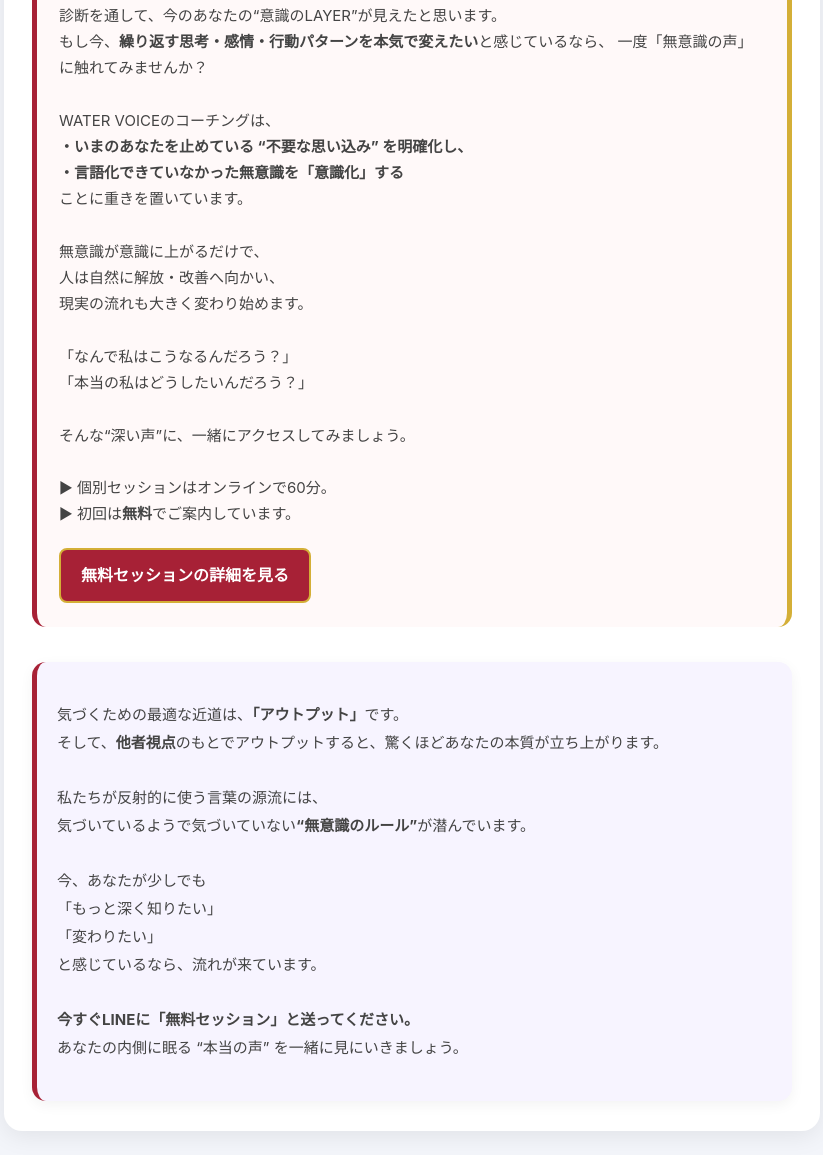
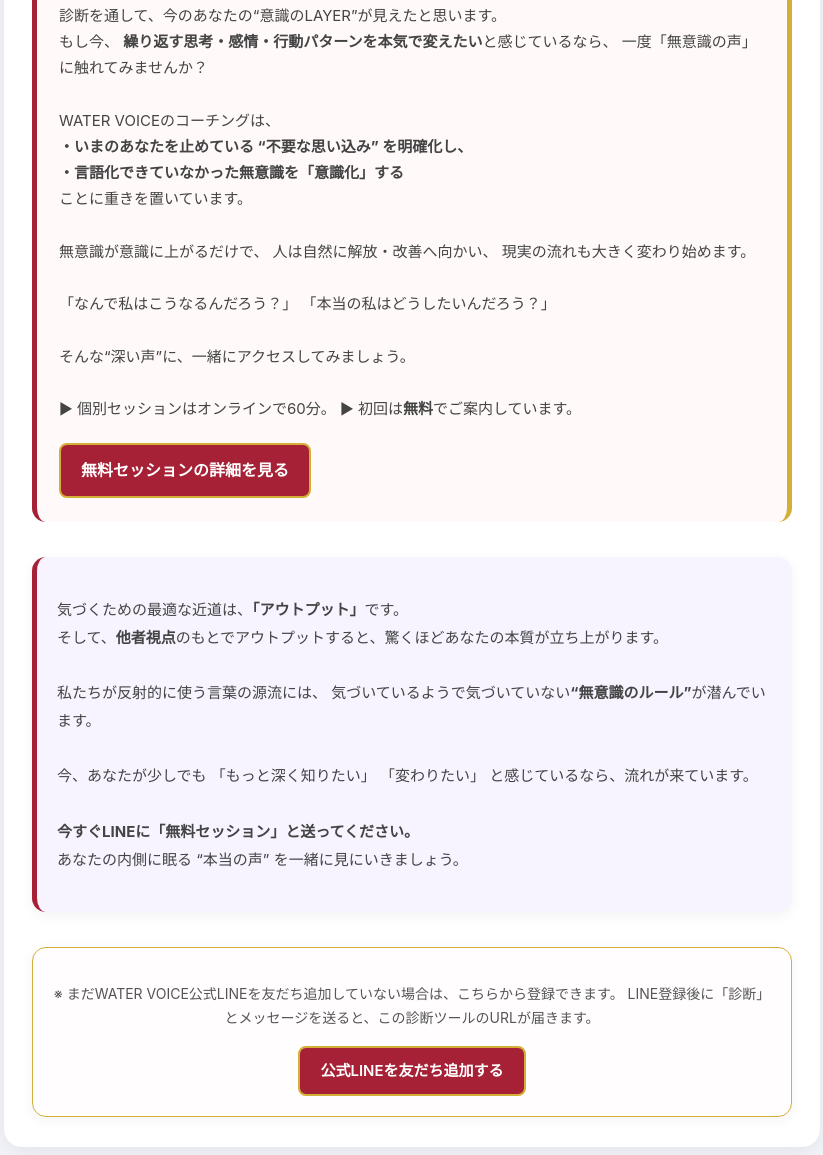
Before and after one commit to watervoice/checkup, a plain HTML site: page index.html in a window 1280 px wide. Shown: the part 4426-5581 px from the top of the page, without its empty margins (228-1051 px from the left). Drawn offline with Linux system fonts and the light colour scheme.

Commit message:
Update index.html

````diff
--- a/index.html
+++ b/index.html
@@ -4,6 +4,7 @@
   <meta charset="UTF-8" />
   <meta name="viewport" content="width=device-width, initial-scale=1.0" />
   <title>WATER VOICE | 意識進化LAYER診断</title>
+
   <style>
     body {
       font-family: -apple-system, BlinkMacSystemFont, "Helvetica Neue", Arial, sans-serif;
@@ -191,7 +192,7 @@
       background: #8d1e31;
     }
 
-    /* 最終締め */
+    /* 締め */
     .closing-box {
       margin-top: 35px;
       padding: 24px 20px;
@@ -207,10 +208,44 @@
       color: #444;
     }
 
+    /* 友達追加してない人用案内 */
+    .line-add-box {
+      margin-top: 35px;
+      padding: 20px 18px;
+      background: #fffdfd;
+      border-radius: 14px;
+      border: 1px solid #d4af37;
+      text-align: center;
+      box-shadow: 0 3px 14px rgba(0,0,0,0.05);
+    }
+
+    .line-add-text {
+      font-size: 14px;
+      line-height: 1.7;
+      color: #555;
+      margin-bottom: 16px;
+    }
+
+    .line-add-btn {
+      display: inline-block;
+      background: #a72136;
+      padding: 10px 20px;
+      color: #fff;
+      font-weight: 600;
+      border-radius: 8px;
+      text-decoration: none;
+      border: 2px solid #d4af37;
+      transition: 0.2s;
+      font-size: 15px;
+    }
+
+    .line-add-btn:hover {
+      background: #8d1e31;
+    }
   </style>
 </head>
+
 <body>
-
 <div class="container">
 
   <h1>WATER VOICE ｜ 意識進化LAYER診断</h1>
@@ -229,6 +264,7 @@
     <br><strong>1 = ほとんど当てはまらない ／ 5 = とても当てはまる</strong>
   </div>
 
+
   <form id="quizForm"></form>
 
   <button onclick="calculateResult()">診断する</button>
@@ -238,7 +274,8 @@
     <div id="result-text"></div>
   </div>
 
-  <!-- 監修セクション -->
+
+  <!-- 監修 -->
   <div class="supervisor-box">
     <h2 class="sup-title">監修 ｜ WATER VOICE　三石 真己</h2>
     <div class="sup-line"></div>
@@ -254,21 +291,20 @@
       自身も“本当の自分に還るプロセス”を通して人生が大きく変容した経験から、
       「魂の声で生きる人を増やす」使命のもと WATER VOICE を創設。<br><br>
 
-      個人セッション、企業研修、意識進化プロ
-
-```html
-gramを通して、
+      個人セッション、企業研修、意識進化プログラムを通して、
       クライアントが“自分の意識で現実を動かす”ステージへ進むサポートを行っている。
     </p>
   </div>
 
-  <!-- 無料セッション導線 -->
+
+  <!-- 無料セッション -->
   <div class="session-box">
     <h2 class="session-title">▶ 60分・無料コーチングセッションのご案内</h2>
 
     <p class="session-text">
       診断を通して、今のあなたの“意識のLAYER”が見えたと思います。<br>
-      もし今、<strong>繰り返す思考・感情・行動パターンを本気で変えたい</strong>と感じているなら、
+      もし今、
+      <strong>繰り返す思考・感情・行動パターンを本気で変えたい</strong>と感じているなら、
       一度「無意識の声」に触れてみませんか？
       <br><br>
 
@@ -278,39 +314,41 @@ gramを通して、
       ことに重きを置いています。
       <br><br>
 
-      無意識が意識に上がるだけで、<br>
-      人は自然に解放・改善へ向かい、<br>
+      無意識が意識に上がるだけで、
+      人は自然に解放・改善へ向かい、
       現実の流れも大きく変わり始めます。
       <br><br>
 
-      「なんで私はこうなるんだろう？」<br>
+      「なんで私はこうなるんだろう？」
       「本当の私はどうしたいんだろう？」<br><br>
 
       そんな“深い声”に、一緒にアクセスしてみましょう。
       <br><br>
-      ▶ 個別セッションはオンラインで60分。<br>
+      ▶ 個別セッションはオンラインで60分。
       ▶ 初回は<strong>無料</strong>でご案内しています。
     </p>
 
-    <a class="session-btn" href="https://lin.ee/xxxxx">
+    <a class="session-btn"
+       href="https://line.me/R/ti/p/%40275kxxvy?text=%E7%84%A1%E6%96%99%E3%82%BB%E3%83%83%E3%82%B7%E3%83%A7%E3%83%B3">
       無料セッションの詳細を見る
     </a>
   </div>
 
-  <!-- 締め／行動導線 -->
+
+  <!-- 締め -->
   <div class="closing-box">
     <p class="closing-text">
       気づくための最適な近道は、<strong>「アウトプット」</strong>です。<br>
       そして、<strong>他者視点</strong>のもとでアウトプットすると、驚くほどあなたの本質が立ち上がります。
       <br><br>
 
-      私たちが反射的に使う言葉の源流には、<br>
+      私たちが反射的に使う言葉の源流には、
       気づいているようで気づいていない<strong>“無意識のルール”</strong>が潜んでいます。
       <br><br>
 
-      今、あなたが少しでも<br>
-      「もっと深く知りたい」<br>
-      「変わりたい」<br>
+      今、あなたが少しでも
+      「もっと深く知りたい」
+      「変わりたい」
       と感じているなら、流れが来ています。
       <br><br>
 
@@ -319,7 +357,20 @@ gramを通して、
     </p>
   </div>
 
+  <!-- 友達追加 -->
+  <div class="line-add-box">
+    <p class="line-add-text">
+      ※ まだWATER VOICE公式LINEを友だち追加していない場合は、こちらから登録できます。
+      LINE登録後に「診断」とメッセージを送ると、この診断ツールのURLが届きます。
+    </p>
+
+    <a class="line-add-btn" href="https://lin.ee/Lq9f9ja">
+      公式LINEを友だち追加する
+    </a>
+  </div>
+
 </div>
+
 
 <script>
   const questions = [
@@ -379,22 +430,23 @@ gramを通して、
     const texts = {
 
 1: `【LAYER 1｜現実に飲み込まれるフェーズ】<br>
-外側の出来事や環境の影響を強く受けやすいフェーズです。…（※ここに先ほどの3倍ボリューム説明文が入ります）`,
+外側の出来事や環境の影響を強く受けやすいフェーズです。
+ここでは…（※まきと作った3倍ボリューム全文をここにそのまま貼ってね）`,
 
 2: `【LAYER 2｜意識の目覚め前夜】<br>
-…（中略・3倍ボリューム文）`,
+…（3倍ボリューム本文）`,
 
 3: `【LAYER 3｜変容の入り口（シンクロし始める）】<br>
-…（中略）`,
+…（3倍本文）`,
 
 4: `【LAYER 4｜現実創造の共同制作者】<br>
-…（中略）`,
+…（3倍本文）`,
 
 5: `【LAYER 5｜意識が現実を動かす人】<br>
-…（中略）`,
+…（3倍本文）`,
 
 6: `【LAYER 6｜統合のフェーズ】<br>
-…（中略）`
+…（3倍本文）`
 };
 
     document.getElementById("result-box").style.display = "block";
````
